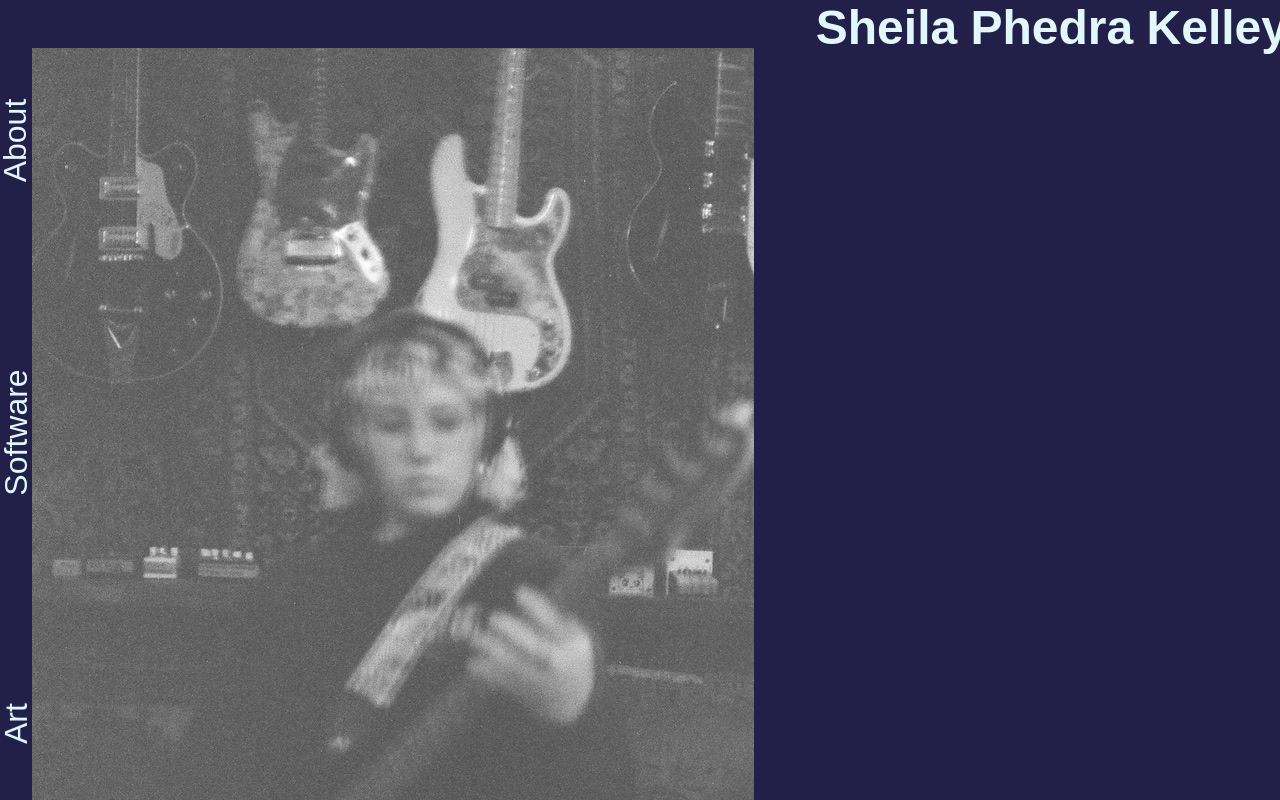
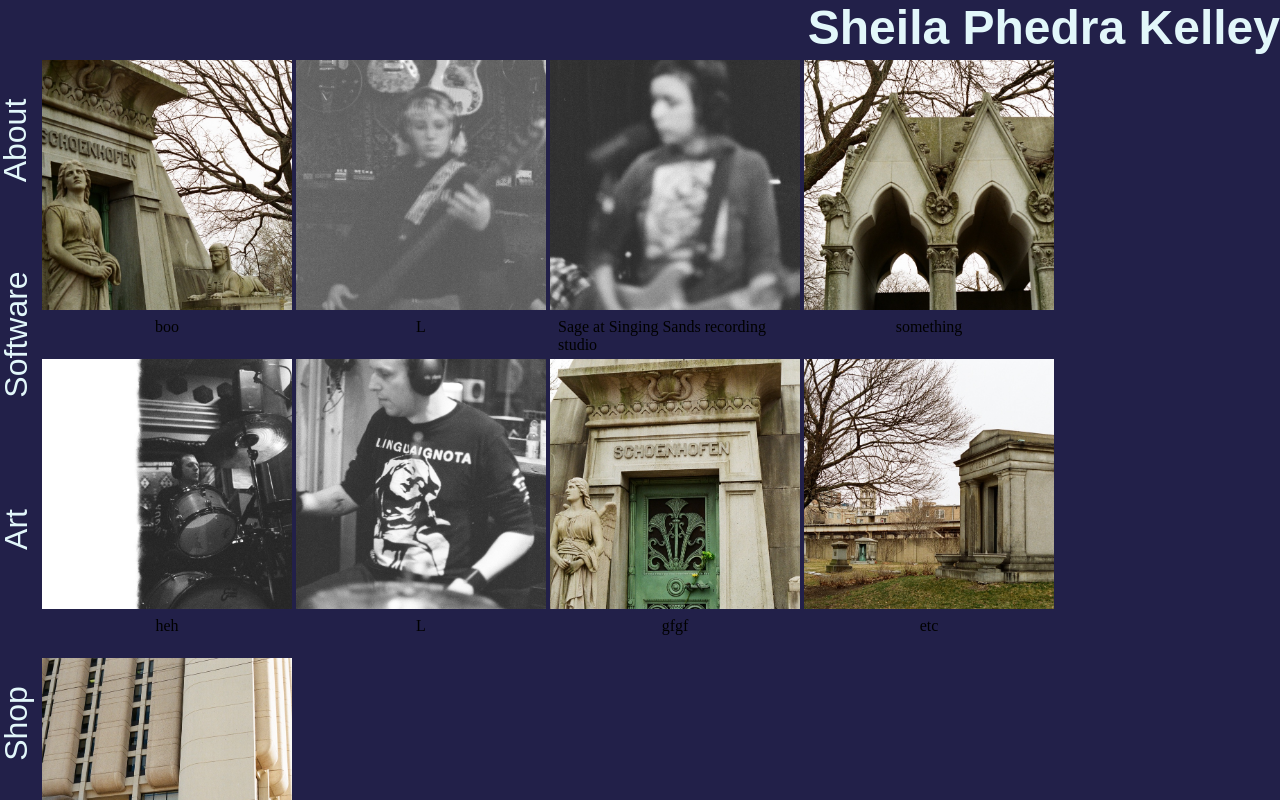
Before and after one commit to shephekay/2024-portfolio, a React (Vite) app: page /art in a window 1280 px wide. Shown: the top 800 px of the page. Built offline with nearby package versions, Linux system fonts and the light colour scheme.

Commit message:
Functional

```diff
--- a/src/App.jsx
+++ b/src/App.jsx
@@ -18,6 +18,7 @@ function Navbar(){
     <Link to="/" className='nav-item' role="tab" >About</Link>
     <Link to='/software' className='nav-item' role="tab">Software</Link>
     <Link to='/art' className='nav-item' role="tab">Art</Link>
+    <Link to='/shop' className='nav-item' role="tab">Shop</Link>
   </nav>
   )
 }
--- a/src/App.scss
+++ b/src/App.scss
@@ -10,11 +10,13 @@
   // display: flex
 }
 .App-header {
-  width: 100vw;
+  width: 100%;
   position: fixed;
   top: 0;
   text-align: right;
-  margin-right: 2rem;
+  right: 0;
+  background-color: #222049;
+  z-index: 100;
   // margin-bottom: 2%;
   /* height: 45px;
   padding: 0 */
@@ -25,8 +27,9 @@
 //   position: sticky
 // }
 .App {
-  height: 100vh;
-  width: 100vw;
+  position: relative;
+  height: 100%;
+  width: 100%;
   margin: none;
   padding: none;
   display: block;
@@ -60,6 +63,7 @@ h1 {
   flex-direction: column;
   align-items: center;
   justify-content: space-between;
+  z-index: 1;
   // margin-bottom: 20px;
 }
 
@@ -86,22 +90,15 @@ h1 {
 
 /* Styles for content area */
 .main-body {
-  // position: fixed;
-  margin-left: 1.5rem; /* Match the width of the navigation rail */
-  margin-top: 3rem;
-  padding: none; /* Add padding as needed */
+  position: absolute;
+  margin-left: 2rem; /* Match the width of the navigation rail */
+  margin-top: 50px;
+  // padding: none; /* Add padding as needed */
   // float: right;
+}
 
+/* You can add more styles and adjust colors, fonts, and sizes to fit your design */
+
+@media screen and (max-width: 600px) {
 
 }
-// .main{
-//   padding: 5rem 0;
-//   flex: 1;
-//   display: flex;
-//   flex-direction: column;
-//   justify-content: center;
-//   align-items: center;
-// }
-
-
-/* You can add more styles and adjust colors, fonts, and sizes to fit your design */
--- a/src/Art.scss
+++ b/src/Art.scss
@@ -10,3 +10,28 @@
 //     width: 400px;
 //     height: auto;
 // }
+
+.photos-container {
+  display: flexbox;
+  width: 100%;
+}
+
+.photo-card {
+  height: 295px;
+  width: 250px;
+  display: inline-flex;
+  margin: 2px;
+  // background-color: whitesmoke;
+  flex-direction: column;
+  align-items: center;
+}
+.film-photo {
+  // max-height: 300px;
+  width:  250px;
+  height: 250px;
+  object-fit: cover;
+  // border-radius: 25px
+}
+.photo-text {
+
+}
--- a/src/pages/Art.jsx
+++ b/src/pages/Art.jsx
@@ -1,15 +1,37 @@
 import React from 'react';
 import '../App.scss';
 import '../Art.scss';
-import { BlurryL, BlurrySage, Gothic } from '../filmfoto';
+import { Angel, BlurryL, BlurrySage, Gothic, HalfJake, JakeDrum, Tomb, Tree, Vents } from '../filmfoto';
 
 const images = [
+  { image: Angel,
+    text: 'boo'
+  },
   { image: BlurryL,
     text: 'L'
   },
   { image: BlurrySage,
     text: 'Sage at Singing Sands recording studio'
-  }
+  },
+  {image: Gothic,
+   text: 'something'
+  },
+  { image: HalfJake,
+    text: 'heh'
+  },
+  { image: JakeDrum,
+    text: 'L'
+  },
+  { image: Tomb,
+    text: 'gfgf'
+  },
+  { image: Tree,
+    text: 'etc'
+  },
+  { image: Vents,
+    text: 'f'
+  },
+
 ]
 console.log(images)
 // let images = import({ BlurryL from filmfoto' } );
@@ -24,10 +46,19 @@ console.log(images)
 function Art() {
   return (
     <div className='main-body Art'>
+      <div className='photos-container'>
+        {images.map((image, index) => (
+          <div className='photo-card'>
+            <img className='film-photo' key={index} src={image.image} alt={`${image.text}`} />
+            <body className='photo-text'>
+              {`${image.text}`}
+            </body>
+          </div>
 
-      {images.map((image, index) => (
-        <img key={index} src={image.image} alt={`${image.text}`} />
+
       ))}
+      </div>
+
     </div>
   );
 }
```
Also changed, not shown: src/components/Navbar.jsx (deleted, +0 -36 lines), src/filmfoto/index.jsx (+8 -5 lines).
